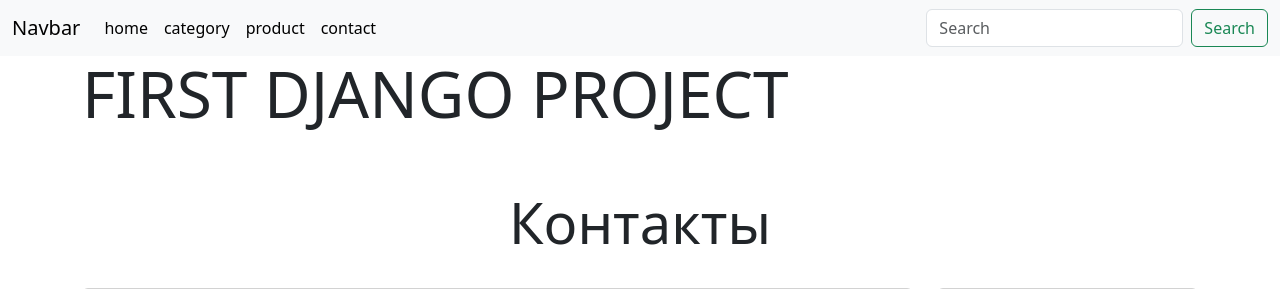
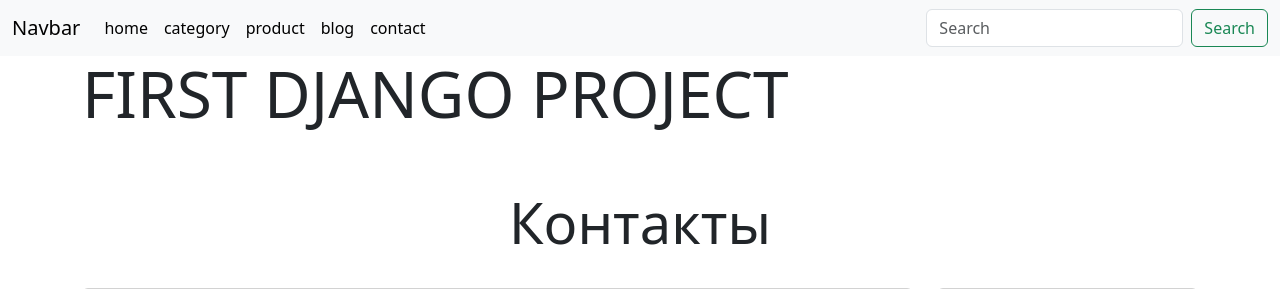
Before and after one commit to GET1959/django_19_2_dz, a Django app: page /contact/ in a window 1280 px wide. Shown: the top 289 px of the page. Run offline with Django 5.2, Linux system fonts and the light colour scheme; some libraries are stand-ins or nearby versions.

Commit message:
modified base.html main_menu.html urls.py

```diff
--- a/catalog/templates/base.html
+++ b/catalog/templates/base.html
@@ -31,9 +31,13 @@
             <h1 class="display-3">FIRST DJANGO PROJECT</h1>
         </div>
     </div>
-    {% block content %}
-    {% endblock %}
-
+    <div class="col-12">
+        <div class="container">
+        <div class="row">
+            {% block content %}
+            {% endblock %}
+        </div>
+    </div>
     <footer class="px-md-5 pt-4 my-md-5 pt-md-5 border-top text-center">
         <div class="row">
             <div class="col-md">
@@ -61,5 +65,6 @@
     <script src="{% static 'js/popper.min.js' %}"></script>
     <script src="{% static 'js/bootstrap.min.js' %}"></script>
     <script src="{% static 'js/dropdown.js' %}"></script>
+    </div>
 </body>
 </html>
--- a/catalog/templates/catalog/includes/main_menu.html
+++ b/catalog/templates/catalog/includes/main_menu.html
@@ -9,6 +9,9 @@
         <a class="nav-link active" aria-current="page" href="/product">product</a>
     </li>
     <li class="nav-item">
+        <a class="nav-link active" aria-current="page" href="{% url 'blog:list' %}">blog</a>
+    </li>
+    <li class="nav-item">
         <a class="nav-link active" aria-current="page" href="/contact">contact</a>
     </li>
 </ul>
--- a/config/urls.py
+++ b/config/urls.py
@@ -21,5 +21,6 @@ from django.urls import path, include
 
 urlpatterns = [
     path('admin/', admin.site.urls),
-    path('', include('catalog.urls'))
+    path('', include('catalog.urls')),
+    path('blog/', include('blog.urls', namespace='blog')),
 ] + static(settings.MEDIA_URL, document_root=settings.MEDIA_ROOT)
```
